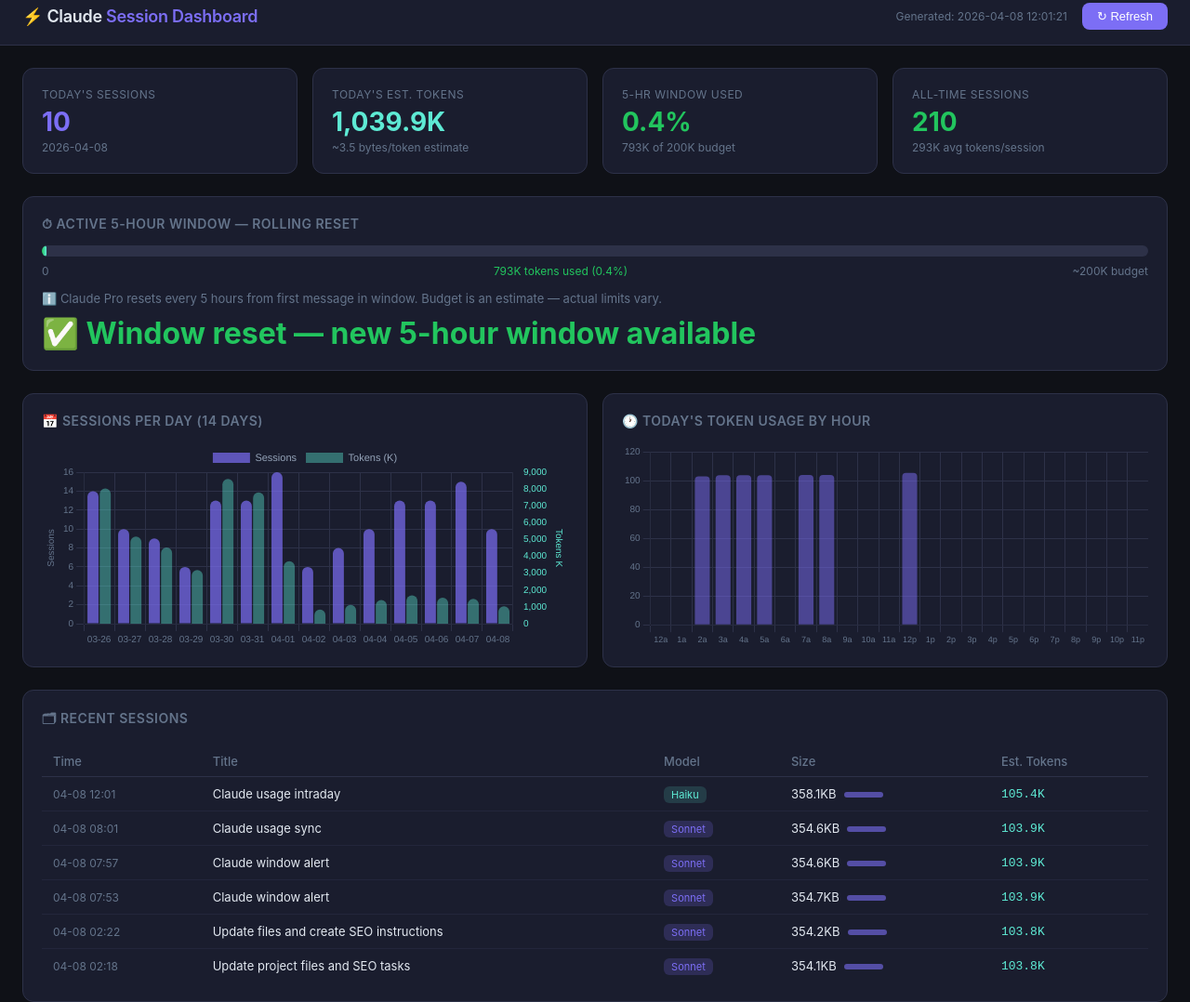
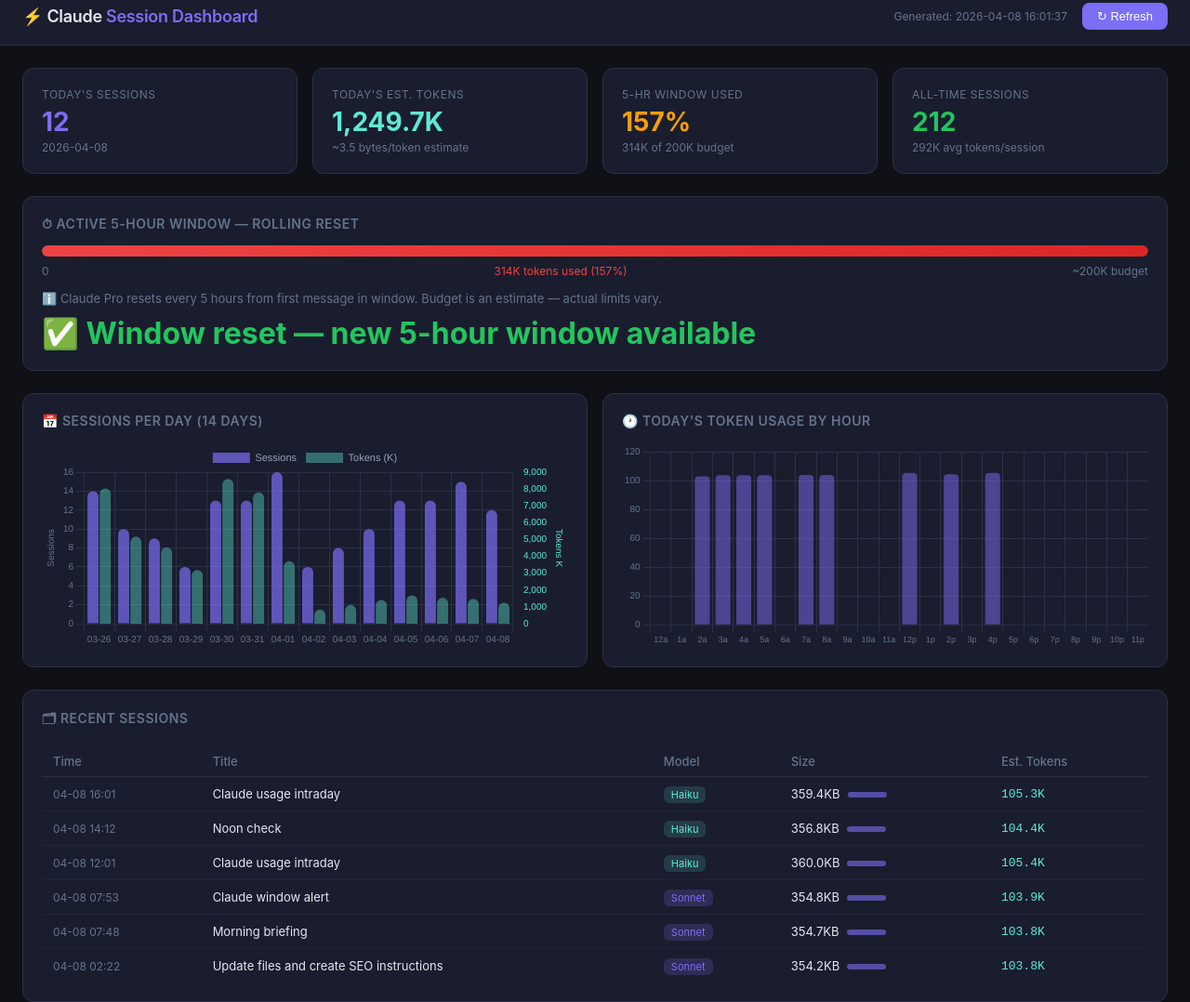
Before and after one commit to jay-commitsAI/claude-token-tracker, a website: page claude-dashboard.html in a window 1280 px wide. Shown: the part 13-1091 px from the top of the page at 93% size. Drawn offline with nearby package versions, Linux system fonts and the light colour scheme.

Commit message:
Intraday refresh 16:01 | 212 sessions | window: 157%

```diff
--- a/claude-dashboard.html
+++ b/claude-dashboard.html
@@ -90,7 +90,7 @@
 <header>
   <h1>⚡ Claude <span>Session Dashboard</span><span class="peak-badge" id="peakBadge" style="display:none">🔥 PEAK HOURS</span></h1>
   <div style="display:flex;align-items:center;gap:16px">
-    <span class="gen-time" id="genTime">Generated: 2026-04-08 12:01:21</span>
+    <span class="gen-time" id="genTime">Generated: 2026-04-08 16:01:37</span>
     <button class="refresh-btn" onclick="location.reload()">↻ Refresh</button>
   </div>
 </header>
@@ -102,34 +102,34 @@
   <div class="kpi-row">
     <div class="kpi accent">
       <div class="kpi-label">Today's Sessions</div>
-      <div class="kpi-value" id="todaySessions">10</div>
+      <div class="kpi-value" id="todaySessions">12</div>
       <div class="kpi-sub">2026-04-08</div>
     </div>
     <div class="kpi teal">
       <div class="kpi-label">Today's Est. Tokens</div>
-      <div class="kpi-value" id="todayTokens">1,039.9K</div>
+      <div class="kpi-value" id="todayTokens">1,249.7K</div>
       <div class="kpi-sub">~3.5 bytes/token estimate</div>
     </div>
-    <div class="kpi ok">
+    <div class="kpi warn">
       <div class="kpi-label">5-Hr Window Used</div>
-      <div class="kpi-value" id="windowPct">0.4%</div>
-      <div class="kpi-sub">793K of 200K budget</div>
+      <div class="kpi-value" id="windowPct">157%</div>
+      <div class="kpi-sub">314K of 200K budget</div>
     </div>
     <div class="kpi ok">
       <div class="kpi-label">All-Time Sessions</div>
-      <div class="kpi-value">210</div>
-      <div class="kpi-sub">293K avg tokens/session</div>
+      <div class="kpi-value">212</div>
+      <div class="kpi-sub">292K avg tokens/session</div>
     </div>
   </div>
 
   <div class="window-card">
     <h2>⏱ Active 5-Hour Window — Rolling Reset</h2>
     <div class="progress-bar-outer">
-      <div class="progress-bar-inner bar-ok" id="windowBar" style="width: 0.4%"></div>
+      <div class="progress-bar-inner bar-danger" id="windowBar" style="width: 100%; display: block;"></div>
     </div>
     <div class="progress-labels">
       <span>0</span>
-      <span style="color:#22c55e">793K tokens used (0.4%)</span>
+      <span style="color:#ef4444">314K tokens used (157%)</span>
       <span>~200K budget</span>
     </div>
     <div style="margin-top:14px; font-size:13px; color:var(--muted)">
@@ -167,45 +167,45 @@
       </thead>
       <tbody id="sessionTable">
         <tr>
+          <td style="color:var(--muted); font-size:12px; white-space:nowrap">04-08 16:01</td>
+          <td class="title-cell">Claude usage intraday</td>
+          <td><span class="model-badge haiku">Haiku</span></td>
+          <td style="white-space:nowrap">359.4KB<span class="size-bar" style="width:42px"></span></td>
+          <td class="token-num">105.3K</td>
+        </tr>
+        <tr>
+          <td style="color:var(--muted); font-size:12px; white-space:nowrap">04-08 14:12</td>
+          <td class="title-cell">Noon check</td>
+          <td><span class="model-badge haiku">Haiku</span></td>
+          <td style="white-space:nowrap">356.8KB<span class="size-bar" style="width:42px"></span></td>
+          <td class="token-num">104.4K</td>
+        </tr>
+        <tr>
           <td style="color:var(--muted); font-size:12px; white-space:nowrap">04-08 12:01</td>
           <td class="title-cell">Claude usage intraday</td>
           <td><span class="model-badge haiku">Haiku</span></td>
-          <td style="white-space:nowrap">358.1KB<span class="size-bar" style="width:42px"></span></td>
+          <td style="white-space:nowrap">360.0KB<span class="size-bar" style="width:42px"></span></td>
           <td class="token-num">105.4K</td>
-        </tr>
-        <tr>
-          <td style="color:var(--muted); font-size:12px; white-space:nowrap">04-08 08:01</td>
-          <td class="title-cell">Claude usage sync</td>
-          <td><span class="model-badge sonnet">Sonnet</span></td>
-          <td style="white-space:nowrap">354.6KB<span class="size-bar" style="width:42px"></span></td>
-          <td class="token-num">103.9K</td>
-        </tr>
-        <tr>
-          <td style="color:var(--muted); font-size:12px; white-space:nowrap">04-08 07:57</td>
-          <td class="title-cell">Claude window alert</td>
-          <td><span class="model-badge sonnet">Sonnet</span></td>
-          <td style="white-space:nowrap">354.6KB<span class="size-bar" style="width:42px"></span></td>
-          <td class="token-num">103.9K</td>
         </tr>
         <tr>
           <td style="color:var(--muted); font-size:12px; white-space:nowrap">04-08 07:53</td>
           <td class="title-cell">Claude window alert</td>
           <td><span class="model-badge sonnet">Sonnet</span></td>
+          <td style="white-space:nowrap">354.8KB<span class="size-bar" style="width:42px"></span></td>
+          <td class="token-num">103.9K</td>
+        </tr>
+        <tr>
+          <td style="color:var(--muted); font-size:12px; white-space:nowrap">04-08 07:48</td>
+          <td class="title-cell">Morning briefing</td>
+          <td><span class="model-badge sonnet">Sonnet</span></td>
           <td style="white-space:nowrap">354.7KB<span class="size-bar" style="width:42px"></span></td>
-          <td class="token-num">103.9K</td>
+          <td class="token-num">103.8K</td>
         </tr>
         <tr>
           <td style="color:var(--muted); font-size:12px; white-space:nowrap">04-08 02:22</td>
           <td class="title-cell">Update files and create SEO instructions</td>
           <td><span class="model-badge sonnet">Sonnet</span></td>
           <td style="white-space:nowrap">354.2KB<span class="size-bar" style="width:42px"></span></td>
-          <td class="token-num">103.8K</td>
-        </tr>
-        <tr>
-          <td style="color:var(--muted); font-size:12px; white-space:nowrap">04-08 02:18</td>
-          <td class="title-cell">Update project files and SEO tasks</td>
-          <td><span class="model-badge sonnet">Sonnet</span></td>
-          <td style="white-space:nowrap">354.1KB<span class="size-bar" style="width:42px"></span></td>
           <td class="token-num">103.8K</td>
         </tr>
       </tbody>
@@ -242,7 +242,7 @@
 </footer>
 
 <script>
-const DATA = {"generatedAt": "2026-04-08 12:01:21", "today": "2026-04-08", "todaySessionCount": 10, "todayTokens": 1039900, "totalSessions": 210, "totalTokens": 61694567, "avgTokensPerSession": 293784, "windowTokens": 793000, "windowBudget": 200000, "windowPct": 0, "windowStartISO": "2026-04-08T07:01:21.000000", "dailyLabels": ["03-26", "03-27", "03-28", "03-29", "03-30", "03-31", "04-01", "04-02", "04-03", "04-04", "04-05", "04-06", "04-07", "04-08"], "dailySessions": [14, 10, 9, 6, 13, 13, 16, 6, 8, 10, 13, 13, 15, 10], "dailyTokensK": [8034.1, 5181.0, 4527.1, 3192.8, 8602.6, 7798.3, 3707.4, 836.3, 1118.1, 1410.5, 1678.1, 1551.6, 1482.9, 1039.9], "hourlyTokensK": [0, 0, 103.0, 103.8, 103.8, 103.8, 0, 103.9, 103.9, 0, 0, 0, 105.4, 0, 0, 0, 0, 0, 0, 0, 0, 0, 0, 0], "recentSessions": [{"title": "Claude usage intraday", "createdAt": "2026-04-08T12:01:21", "model": "claude-haiku-4-5-20251001", "sizeKB": 358.1, "estimatedTokens": 105418, "hour": "12"}, {"title": "Claude usage sync", "createdAt": "2026-04-08T08:01:35", "model": "claude-sonnet-4-6", "sizeKB": 354.6, "estimatedTokens": 103932, "hour": "08"}], "modelCounts": {"claude-sonnet-4-6": 47, "claude-haiku-4-5-20251001": 163}};
+const DATA = {"generatedAt": "2026-04-08 16:01:37", "today": "2026-04-08", "todaySessionCount": 12, "todayTokens": 1249700, "totalSessions": 212, "totalTokens": 61904335, "avgTokensPerSession": 292051, "windowTokens": 314000, "windowBudget": 200000, "windowPct": 157, "windowStartISO": "2026-04-08T11:01:37.502000", "dailyLabels": ["03-26", "03-27", "03-28", "03-29", "03-30", "03-31", "04-01", "04-02", "04-03", "04-04", "04-05", "04-06", "04-07", "04-08"], "dailySessions": [14, 10, 9, 6, 13, 13, 16, 6, 8, 10, 13, 13, 15, 12], "dailyTokensK": [8034.1, 5181.0, 4527.1, 3192.8, 8602.6, 7798.3, 3707.4, 836.3, 1118.1, 1410.5, 1678.1, 1551.6, 1482.9, 1249.7], "hourlyTokensK": [0, 0, 103.0, 103.8, 103.8, 103.8, 0, 103.9, 103.9, 0, 0, 0, 105.4, 0, 104.4, 0, 105.3, 0, 0, 0, 0, 0, 0, 0], "recentSessions": [{"title": "Claude usage intraday", "createdAt": "2026-04-08T16:01:37", "model": "claude-haiku-4-5-20251001", "sizeKB": 359.4, "estimatedTokens": 105321, "hour": "16"}, {"title": "Noon check", "createdAt": "2026-04-08T14:12:09", "model": "claude-haiku-4-5-20251001", "sizeKB": 356.8, "estimatedTokens": 104447, "hour": "14"}, {"title": "Claude usage intraday", "createdAt": "2026-04-08T12:01:21", "model": "claude-haiku-4-5-20251001", "sizeKB": 360.0, "estimatedTokens": 105418, "hour": "12"}], "modelCounts": {"claude-sonnet-4-6": 47, "claude-haiku-4-5-20251001": 165}};
 
 function loadAlertConfig() {
   try {
```
